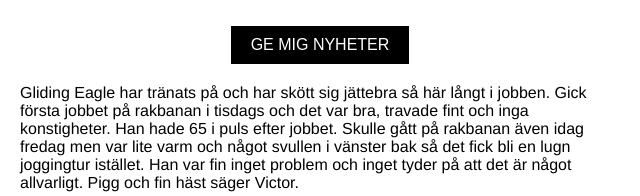
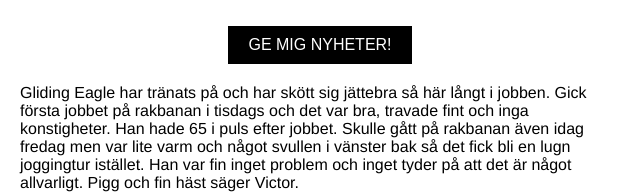
Before and after one commit to haxxel1337/glidingpush, a website: page public/index.html in a window 1280 px wide. Shown: the part 299-495 px from the top of the page, 320-960 px from the left. Drawn offline with nearby package versions, Linux system fonts and the light colour scheme.

Commit message:
Update index.html

```diff
--- a/public/index.html
+++ b/public/index.html
@@ -59,7 +59,7 @@
   </div>
 
   <!-- Button -->
-  <button id="subscribe">Ge mig nyheter</button>
+  <button id="subscribe">Ge mig nyheter!</button>
 
   <!-- Text Container -->
   <div id="textContainer">
```
